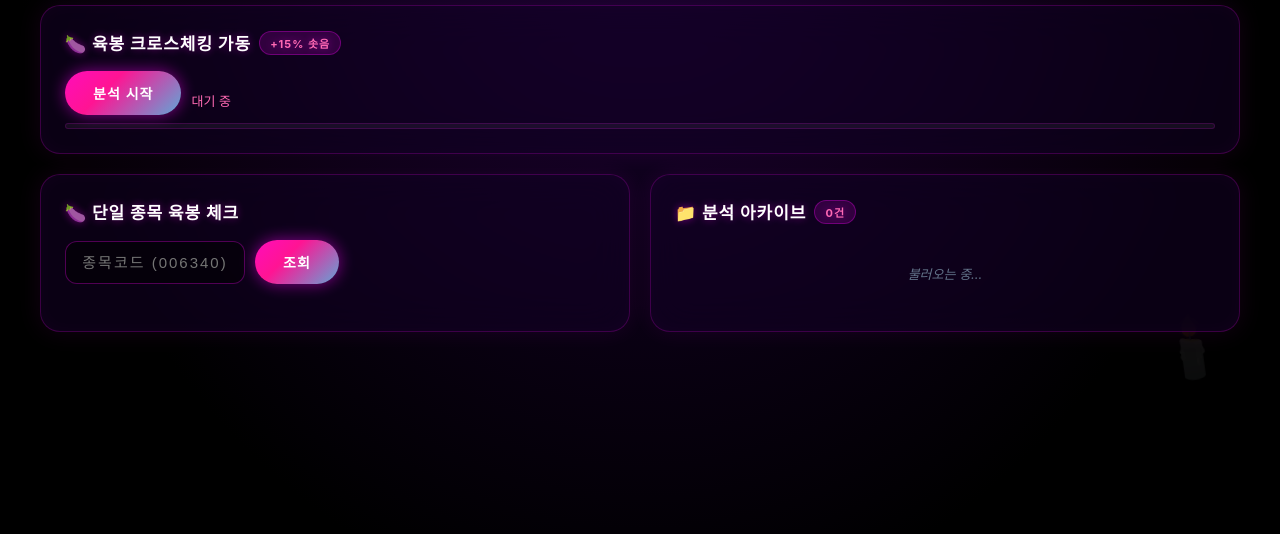
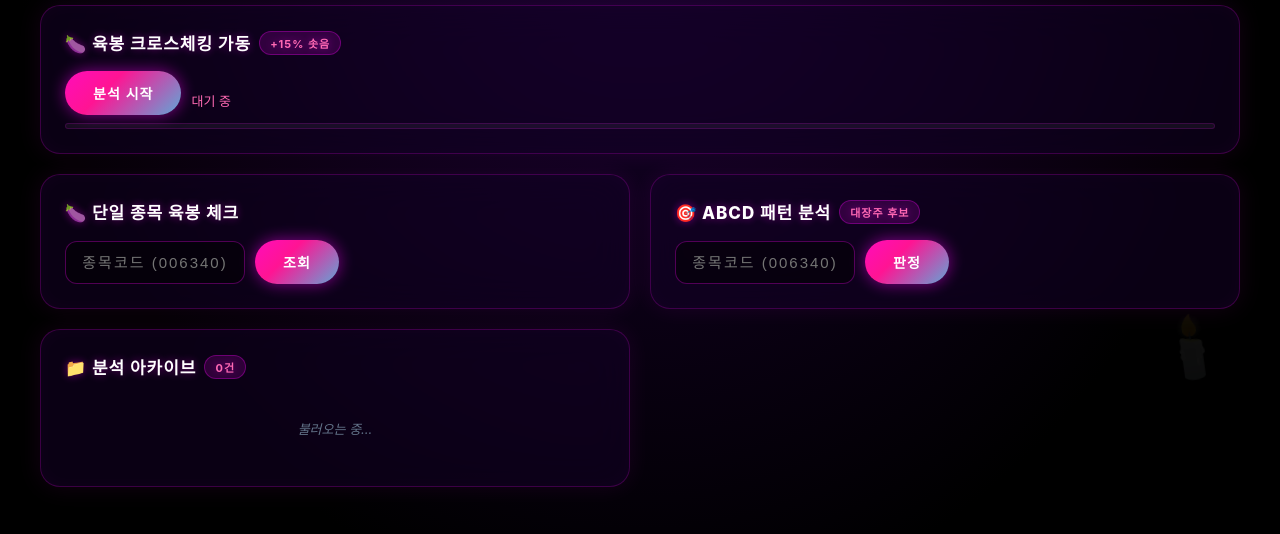
Before and after one commit to milkmamado/stgay-vps, a Flask app: template templates/scgay.html in a window 1280 px wide. Shown: the part 170-704 px from the top of the page. Run offline with Flask 3, Linux system fonts and the light colour scheme; the template is opened without the code that fills it, so the values that code supplies are empty.

Commit message:
feat(scgay): ABCD 패턴 분석 UI 위젯 추가 (Phase 3 A)

```diff
--- a/templates/scgay.html
+++ b/templates/scgay.html
@@ -129,6 +129,24 @@
     border: 1px solid rgba(0,255,255,0.2);
   }
   .vwap-result.active { display: block; }
+  .abcd-result { display:none; margin-top:12px; padding:12px; background:rgba(255,255,255,0.03); border:1px solid rgba(255,255,255,0.08); border-radius:8px; }
+  .abcd-result.active { display:block; }
+  .abcd-phase-pill { display:inline-block; padding:4px 12px; border-radius:999px; font-weight:700; font-size:13px; margin-right:8px; }
+  .abcd-phase-NONE { background:rgba(120,120,120,0.2); color:#aaa; }
+  .abcd-phase-A { background:rgba(96,165,250,0.2); color:#60a5fa; }
+  .abcd-phase-B { background:rgba(251,191,36,0.2); color:#fbbf24; }
+  .abcd-phase-C { background:rgba(34,197,94,0.2); color:#22c55e; }
+  .abcd-phase-Cplus { background:linear-gradient(135deg,#22c55e,#fbbf24); color:#000; box-shadow:0 0 12px rgba(251,191,36,0.5); animation:pulse 1.5s infinite; }
+  .abcd-phase-D { background:linear-gradient(135deg,#ef4444,#fbbf24); color:#fff; }
+  .abcd-phase-wait { background:rgba(168,85,247,0.2); color:#a855f7; }
+  @keyframes pulse { 0%,100%{opacity:1} 50%{opacity:0.7} }
+  .abcd-grid { display:grid; grid-template-columns:repeat(auto-fit,minmax(110px,1fr)); gap:8px; margin-top:10px; }
+  .abcd-grid .cell { background:rgba(255,255,255,0.04); padding:8px 10px; border-radius:6px; }
+  .abcd-grid .lbl { font-size:11px; color:#888; margin-bottom:2px; }
+  .abcd-grid .val { font-size:14px; font-weight:600; color:#fff; }
+  .abcd-reason { margin-top:10px; padding:8px 12px; background:rgba(0,0,0,0.2); border-radius:6px; font-size:12px; color:#ccc; line-height:1.5; }
+  .abcd-cplus-banner { margin-top:10px; padding:10px; background:linear-gradient(135deg,rgba(34,197,94,0.15),rgba(251,191,36,0.15)); border:1px solid rgba(251,191,36,0.4); border-radius:6px; color:#fbbf24; font-weight:600; font-size:13px; text-align:center; }
+
   table { width: 100%; border-collapse: collapse; margin-top: 12px; font-size: 13px; }
   th, td { padding: 12px 8px; text-align: left; border-bottom: 1px solid rgba(255,0,255,0.08); }
   th { color: #ff69b4; font-weight: 700; font-size: 11px; letter-spacing: 1px; text-transform: uppercase; }
@@ -234,6 +252,17 @@
         <button class="primary" id="btn-vwap">조회</button>
       </div>
       <div class="vwap-result" id="vwap-out"></div>
+    </div>
+
+
+    <!-- 2-2) ABCD 패턴 판정 -->
+    <div class="card abcd-card">
+      <h2>🎯 ABCD 패턴 분석 <span class="badge">대장주 후보</span></h2>
+      <div class="row">
+        <input class="txt" id="abcd-code" maxlength="6" placeholder="종목코드 (006340)">
+        <button class="primary" id="btn-abcd">판정</button>
+      </div>
+      <div class="abcd-result" id="abcd-out"></div>
     </div>
 
     <!-- 3) 아카이브 -->
@@ -381,6 +410,63 @@ const _btnR = document.getElementById('btn-result'); if(_btnR) _btnR.onclick = l
 document.getElementById('btn-vwap').onclick = checkVwap;
 document.getElementById('vwap-code').addEventListener('keydown', e => { if (e.key === 'Enter') checkVwap(); });
 
+// === ABCD 패턴 ===
+function abcdPhaseClass(phase) {
+  if (phase === 'C+') return 'abcd-phase-Cplus';
+  if (phase && phase.startsWith('B→C')) return 'abcd-phase-wait';
+  if (phase && phase.startsWith('A→B')) return 'abcd-phase-B';
+  if (phase === 'A 형성중') return 'abcd-phase-A';
+  return 'abcd-phase-' + (phase || 'NONE');
+}
+function abcdStarsRender(n) {
+  if (!n) return '<span style="color:#666">☆☆☆</span>';
+  return '<span style="color:#fbbf24">' + '⭐'.repeat(n) + '</span>';
+}
+async function checkAbcd() {
+  const code = document.getElementById('abcd-code').value.trim();
+  const out = document.getElementById('abcd-out');
+  if (!/^\d{6}$/.test(code)) { alert('6자리 종목코드 입력'); return; }
+  out.className = 'abcd-result active';
+  out.innerHTML = '<div style="color:#888">조회 중...</div>';
+  try {
+    const r = await fetch('/scgay/api/abcd_check?code=' + encodeURIComponent(code));
+    const d = await r.json();
+    if (!r.ok) throw new Error(d.error || '실패');
+
+    const phaseClass = abcdPhaseClass(d.phase);
+    const cplusBanner = d.c_plus_signal
+      ? '<div class="abcd-cplus-banner">🚨 C+ 신호탄 감지! ' + (d.c_plus_reason || '') + ' → VWAP 확인 후 진입 준비</div>'
+      : '';
+
+    out.innerHTML = `
+      <div style="display:flex;align-items:center;justify-content:space-between;flex-wrap:wrap;gap:8px;margin-bottom:8px">
+        <div>
+          <span class="abcd-phase-pill ${phaseClass}">${d.phase || 'NONE'}</span>
+          <span style="font-weight:600;color:#fff">${d.name || code}</span>
+          <span style="color:#888;font-size:12px">(${code})</span>
+        </div>
+        <div>${abcdStarsRender(d.reliability_stars)}</div>
+      </div>
+      <div class="abcd-grid">
+        <div class="cell"><div class="lbl">A (${d.a_source || '-'})</div><div class="val">${fmt(d.a)}</div></div>
+        <div class="cell"><div class="lbl">B (정점)</div><div class="val">${fmt(d.b)}</div></div>
+        <div class="cell"><div class="lbl">시가→B</div><div class="val">+${(d.surge_from_open_pct||0).toFixed(1)}%</div></div>
+        <div class="cell"><div class="lbl">C 박스</div><div class="val">${fmt(d.c_low)}~${fmt(d.c_high)}</div></div>
+        <div class="cell"><div class="lbl">D 목표</div><div class="val">${fmt(d.d_target_min)}~${fmt(d.d_target_max)}</div></div>
+        <div class="cell"><div class="lbl">B 후 봉수</div><div class="val">${d.bars_after_b || 0}봉</div></div>
+      </div>
+      ${cplusBanner}
+      <div class="abcd-reason">📌 ${d.reason || '-'}</div>
+      <div style="margin-top:8px;font-size:11px;color:#666;text-align:right">${d.updated_at || ''}</div>
+    `;
+  } catch (e) {
+    out.innerHTML = '<div style="color:#ef4444">❌ ' + (e.message || '오류') + '</div>';
+  }
+}
+document.getElementById('btn-abcd').onclick = checkAbcd;
+document.getElementById('abcd-code').addEventListener('keydown', e => { if (e.key === 'Enter') checkAbcd(); });
+
+
 // 초기 로드
 loadArchive();
 fetch('/scgay/api/status').then(r => r.json()).then(d => {
```
